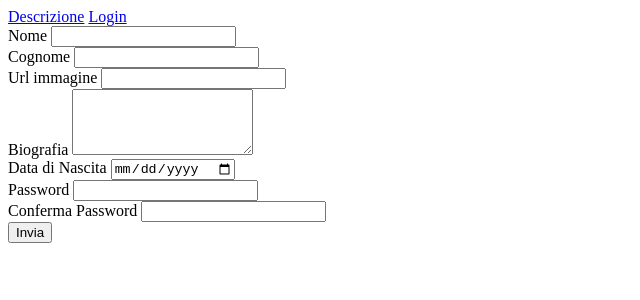
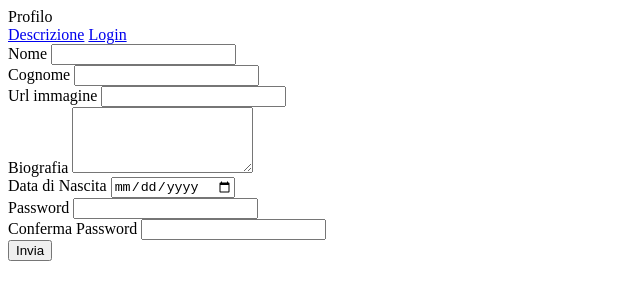
Before and after one commit to ilMike42/Progetto_AMM, a plain HTML site: page AmmM1/web/M1/profilo.html in a window 1280 px wide. Shown: the whole page, without its empty margins (0-640 px from the left). Drawn offline with Linux system fonts and the light colour scheme.

Commit message:
Aggiunti/modificati header

```diff
--- a/AmmM1/web/M1/profilo.html
+++ b/AmmM1/web/M1/profilo.html
@@ -9,8 +9,13 @@
     </head>
     <body>
         <div id="header">
-            <a href="descrizione.html">Descrizione</a>
-            <a href="login.html">Login</a>
+            <div id="title">
+                Profilo
+            </div>
+            <div id="nav">
+                <a href="descrizione.html">Descrizione</a>
+                <a href="login.html">Login</a>
+            </div>
         </div>
         <div id="form_div">
             <form id="profilo" action="servlet.java" method="POST">
```
Also changed, not shown: AmmM1/web/M1/descrizione.html (+1 -1 lines), AmmM1/web/M1/login.html (+8 -3 lines).
